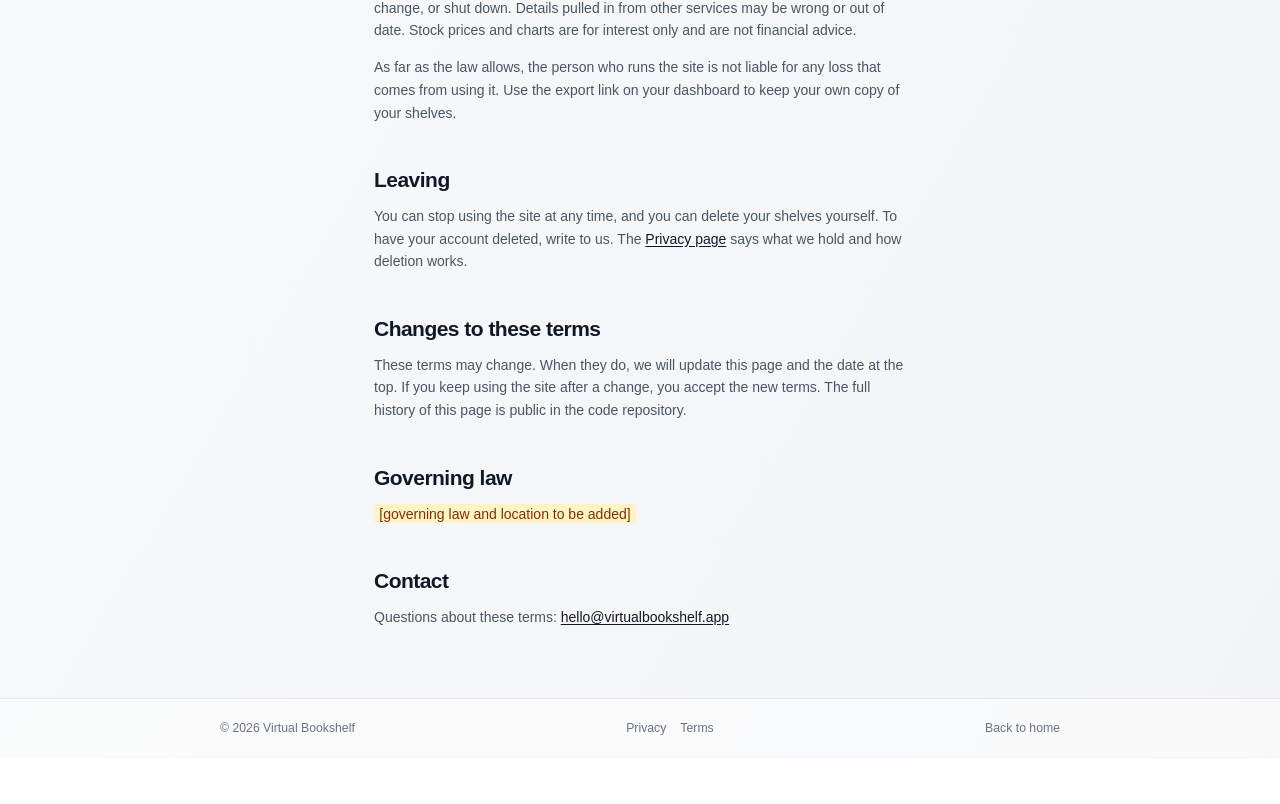
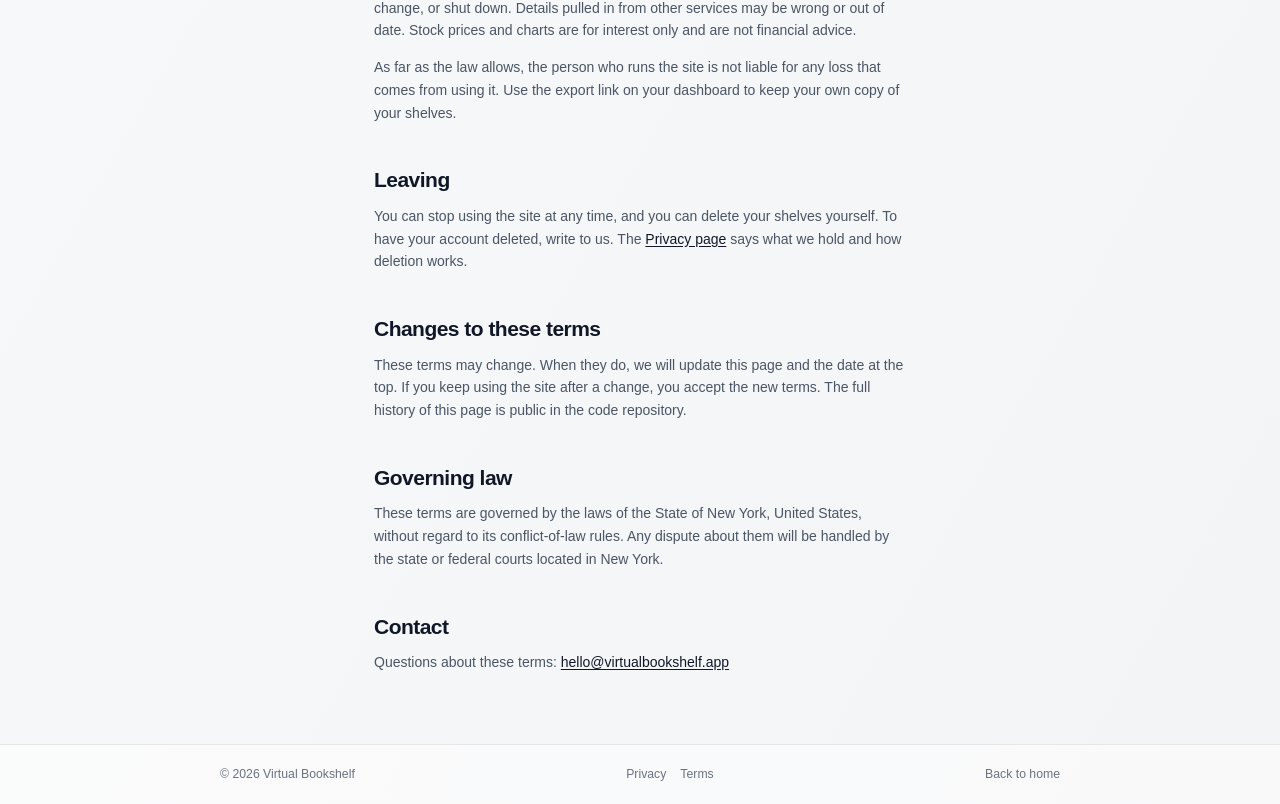
Before and after one commit to arielwernick/virtual_bookshelf, a Next.js app: page /terms in a window 1280 px wide. Shown: the part 1494-2298 px from the top of the page. Before the commit the page ends 2253 px from the top, so only its background shows below. Built offline with nearby package versions, Linux system fonts and the light colour scheme; no server answers.

Commit message:
feat: name New York as governing law in /terms (#305)
Replaces the last placeholder on the Privacy and Terms pages.

Co-Authored-By: Claude Opus 5.5 <noreply@anthropic.com>

```diff
--- a/app/terms/page.tsx
+++ b/app/terms/page.tsx
@@ -1,5 +1,5 @@
 import type { Metadata } from 'next';
-import { ContactEmail, LegalLink, LegalPage, LegalSection, Placeholder } from '@/components/legal/LegalPage';
+import { ContactEmail, LegalLink, LegalPage, LegalSection } from '@/components/legal/LegalPage';
 
 export const metadata: Metadata = {
   title: 'Terms',
@@ -104,7 +104,9 @@ export default function TermsPage() {
 
       <LegalSection id="law" title="Governing law">
         <p>
-          <Placeholder>governing law and location to be added</Placeholder>
+          These terms are governed by the laws of the State of New York, United States, without regard to its
+          conflict-of-law rules. Any dispute about them will be handled by the state or federal courts located
+          in New York.
         </p>
       </LegalSection>
 
```
Also changed, not shown: 1 other file (tests, documents, lock files or other folders).
